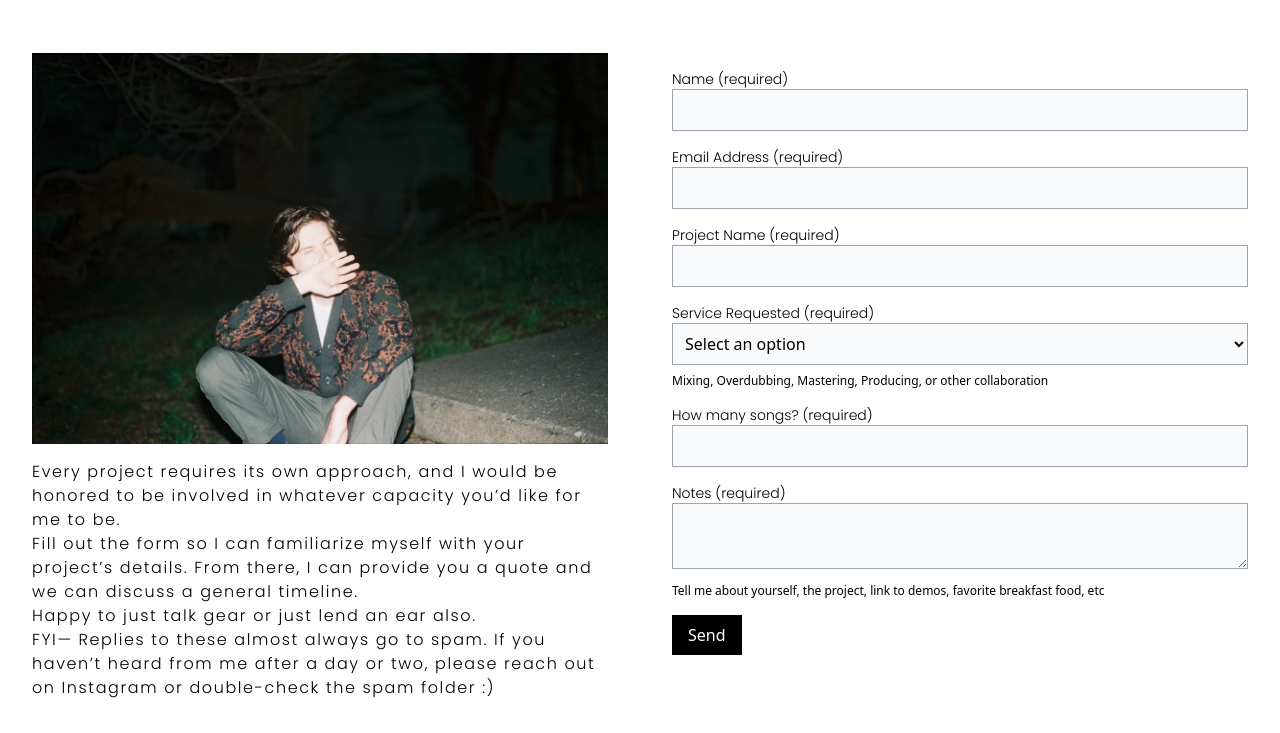
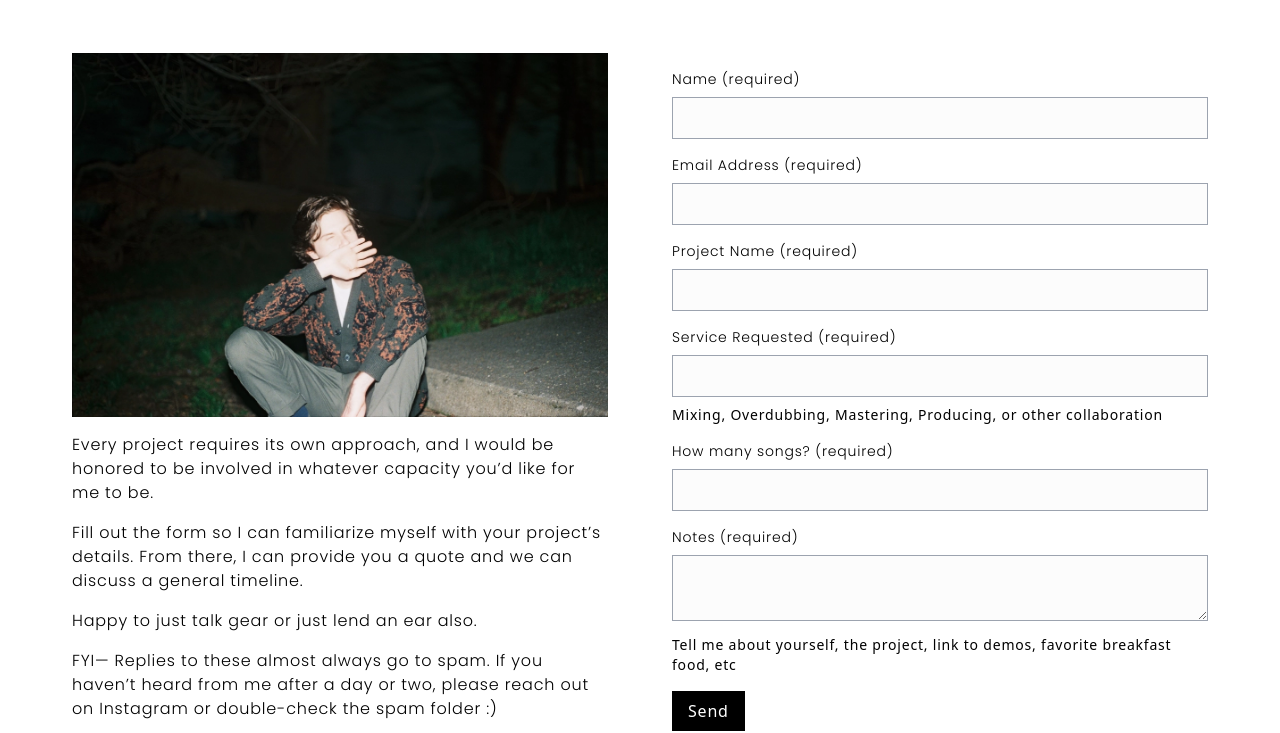
Before and after one commit to jonolane/noah-gatsby-sanity, a Gatsby site: page /contact in a window 1280 px wide. Shown: the part 83-816 px from the top of the page. Built offline with nearby package versions, Linux system fonts and the light colour scheme; Gatsby itself is replaced by a stand-in of ours; a web font is replaced by a local one.

```diff
--- a/src/pages/contact.js
+++ b/src/pages/contact.js
@@ -5,92 +5,94 @@
 const Contact = () => {
   return (
     <Layout>
-      <div className="flex flex-col md:flex-row items-start mx-4 md:mx-auto">
+      <div className="flex flex-col md:flex-row items-start px-10 md:mx-auto">
         {/* Left Column */}
         <div className="md:w-1/2 py-4 px-8">
           <StaticImage
             src="../images/bedroom.jpg"
             alt="Bedroom"
+            width={600}
+            quality={95} // You can adjust the image quality
+            formats={['auto', 'webp', 'avif']} // Support multiple formats
           />
-          <p className="mt-4 tracking-widest font-poppins">
+          <div className="mt-4 tracking-wider font-poppins">
+            <p className='mb-4'>
             Every project requires its own approach, and I would be honored to be involved in whatever capacity you’d like for me to be.
-            <br />
+            </p>
+            <p className='mb-4'>
             Fill out the form so I can familiarize myself with your project’s details. From there, I can provide you a quote and we can discuss a general timeline.
-            <br />
+            </p>
+            <p className='mb-4'>
             Happy to just talk gear or just lend an ear also.
-            <br />
+            </p>
+            <p className='mb-4'>
             FYI— Replies to these almost always go to spam. If you haven’t heard from me after a day or two, please reach out on Instagram or double-check the spam folder :)
-          </p>
+            </p>
+          </div>
         </div>
         {/* Right Column */}
         <div className="md:w-1/2 p-4">
-          <form className="bg-white p-4 rounded-none">
+          <form className="bg-white p-4 rounded-none tracking-wider">
             <div className="mb-4">
-              <label htmlFor="name" className="block text-sm font-poppins">Name (required)</label>
+              <label htmlFor="name" className="block text-sm font-poppins pb-2">Name (required)</label>
               <input
                 type="text"
                 id="name"
                 name="name"
-                className="w-full p-2 border border-gray-400 bg-slate-50"
+                className="w-full p-2 border border-gray-400 bg-gray-50"
                 required
               />
             </div>
             <div className="mb-4">
-              <label htmlFor="email" className="block text-sm font-poppins">Email Address (required)</label>
+              <label htmlFor="email" className="block text-sm font-poppins pb-2">Email Address (required)</label>
               <input
                 type="email"
                 id="email"
                 name="email"
-                className="w-full p-2 border border-gray-400 bg-slate-50"
+                className="w-full p-2 border border-gray-400 bg-gray-50"
                 required
               />
             </div>
             <div className="mb-4">
-              <label htmlFor="project" className="block text-sm font-poppins">Project Name (required)</label>
+              <label htmlFor="project" className="block text-sm font-poppins pb-2">Project Name (required)</label>
               <input
                 type="text"
                 id="project"
                 name="project"
-                className="w-full p-2 border border-gray-400 bg-slate-50"
+                className="w-full p-2 border border-gray-400 bg-gray-50"
                 required
               />
             </div>
             <div className="mb-4">
-              <label htmlFor="service" className="block text-sm font-poppins">Service Requested (required)</label>
-              <select
+              <label htmlFor="service" className="block text-sm font-poppins pb-2">Service Requested (required)</label>
+              <input
+                type='text'
                 id="service"
                 name="service"
-                className="w-full p-2 border border-gray-400 bg-slate-50"
+                className="w-full p-2 border border-gray-400 bg-gray-50"
                 required
-              >
-                <option value="" disabled selected>Select an option</option>
-                <option value="mixing">Mixing</option>
-                <option value="overdubbing">Overdubbing</option>
-                <option value="mastering">Mastering</option>
-                <option value="producing">Producing</option>
-                <option value="collaboration">Other collaboration</option>
-              </select>
-              <p className="text-xs mt-2">Mixing, Overdubbing, Mastering, Producing, or other collaboration</p>
+              />
+              <p className="text-sm mt-2">Mixing, Overdubbing, Mastering, Producing, or other collaboration</p>
             </div>
             <div className="mb-4">
-              <label htmlFor="songs" className="block text-sm font-poppins">How many songs? (required)</label>
+              <label htmlFor="songs" className="block text-sm font-poppins pb-2">How many songs? (required)</label>
               <input
                 type="number"
                 id="songs"
                 name="songs"
-                className="w-full p-2 border border-gray-400 bg-slate-50"
+                className="w-full p-2 border border-gray-400 bg-gray-50"
                 required
               />
             </div>
             <div className="mb-4">
-              <label htmlFor="notes" className="block text-sm font-poppins">Notes (required)</label>
+              <label htmlFor="notes" className="block text-sm font-poppins pb-2">Notes (required)</label>
               <textarea
                 id="notes"
                 name="notes"
-                className="w-full p-2 border border-gray-400 bg-slate-50"
+                className="w-full p-2 border border-gray-400 bg-gray-50"
                 required
               ></textarea>
-              <p className="text-xs mt-2">Tell me about yourself, the project, link to demos, favorite breakfast food, etc</p>
+              <p className="text-sm mt-2">Tell me about yourself, the project, link to demos, favorite breakfast food, etc</p>
             </div>
             <button className="bg-black text-white py-2 px-4 rounded-none">Send</button>
           </form>
--- a/tailwind.config.js
+++ b/tailwind.config.js
@@ -11,6 +11,11 @@
         uni: ['UnifrakturMaguntia', 'UnifrakturMaguntia'],
         poppins: ['Poppins', 'Poppins']
       },
+      colors: {
+        gray: {
+          50: '#fcfcfc'
+        }
+      }
     },
   },
   plugins: [],
```
